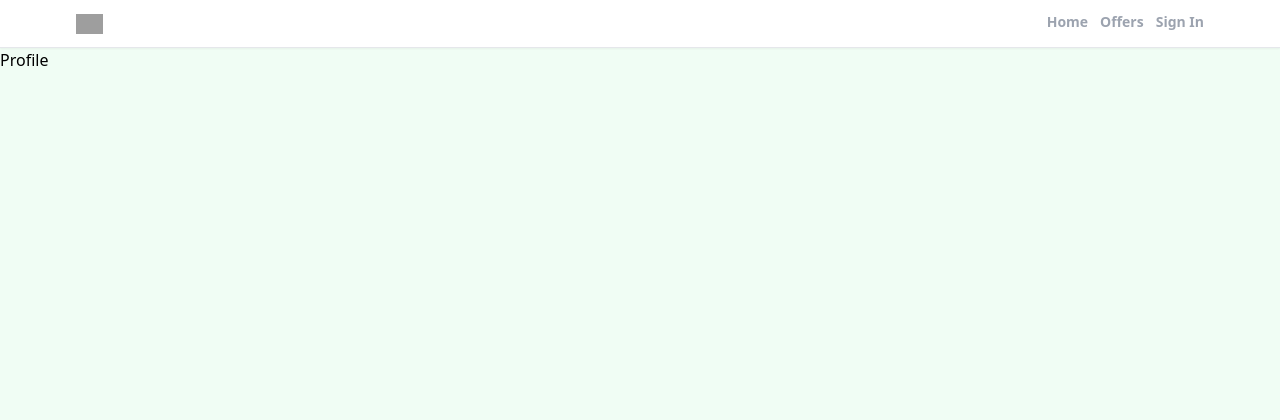
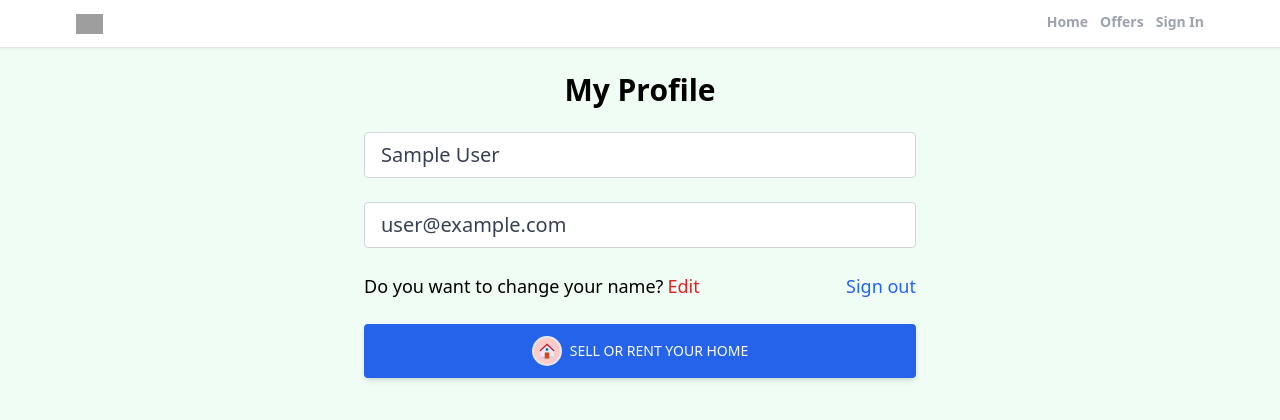
Before and after one commit to velkacembusiness/realtor-clone-react, a React (Create React App) app: page /profile in a window 1280 px wide. Shown: the top 420 px of the page. Built offline with nearby package versions, Linux system fonts and the light colour scheme; no server answers; sample sign-in values are in the browser's storage; grey boxes are pictures that could not be loaded.

Commit message:
crate private Route and costum hook for protection the profile page and add the logout functionnality

```diff
--- a/src/App.js
+++ b/src/App.js
@@ -4,6 +4,7 @@
 import Profile from './pages/Profile';
 import SignIn from './pages/SignIn';
 import SignUp from './pages/SignUp';
+import PrivateRoute from './components/PrivateRoute';
 import ForgetPassword from './pages/ForgetPassword';
 import Offers from './pages/Offers';
 import Header from './components/Header';
@@ -17,7 +18,9 @@
     <Header />
     <Routes>
       <Route path='/' element={<Home />} />
-      <Route path='/profile' element={<Profile />} />
+      <Route path='/profile' element={<PrivateRoute />}>
+        <Route path='/profile' element={<Profile />} />
+      </Route>
       <Route path='/sign-in' element={<SignIn />} />
       <Route path='/sign-up' element={<SignUp />} />
       <Route path='/forget-password' element={<ForgetPassword />} />
--- /dev/null
+++ b/src/components/PrivateRoute.jsx
@@ -0,0 +1,12 @@
+import { Outlet, Navigate } from "react-router-dom";
+import { useAuthStatus } from "../hooks/useAuthStatus";
+import Spinner from "./Spinner";
+export default function PrivateRoute() {
+   const { loggedIn, checkingStatus } = useAuthStatus();
+   if (checkingStatus) {
+     return <Spinner />;
+   }
+
+
+  return loggedIn ? <Outlet /> : <Navigate to="/sign-in" />;
+}
--- /dev/null
+++ b/src/components/Spinner.jsx
@@ -0,0 +1,10 @@
+import spinner from "../assets/svg/spinner.svg";
+export default function Spinner() {
+  return (
+    <div className="bg-black bg-opacity-50 flex items-center justify-center fixed left-0 right-0 bottom-0 top-0 z-50">
+      <div>
+        <img src={spinner} alt="Loading..." className="h-24" />
+      </div>
+    </div>
+  );
+}
--- a/src/firebase.js
+++ b/src/firebase.js
@@ -1,6 +1,6 @@
 // Import the functions you need from the SDKs you need
 import { initializeApp } from "firebase/app";
-import { getAnalytics } from "firebase/analytics";
+//import { getAnalytics } from "firebase/analytics";
 import { getFirestore } from "firebase/firestore"
  // TODO: Add SDKs for Firebase products that you want to use
 // https://firebase.google.com/docs/web/setup#available-libraries
@@ -19,6 +19,6 @@
 
 // Initialize Firebase
 const app = initializeApp(firebaseConfig);
-const analytics = getAnalytics(app);
+//const analytics = getAnalytics(app);
 
 export const db =  getFirestore()
--- /dev/null
+++ b/src/hooks/useAuthStatus.jsx
@@ -0,0 +1,19 @@
+import { useEffect, useState } from "react";
+import { getAuth, onAuthStateChanged } from "firebase/auth";
+
+export function useAuthStatus() {
+  const [loggedIn, setLoggedIn] = useState(false);
+  const [checkingStatus, setCheckingStatus] = useState(true);
+
+  useEffect(() => {
+    const auth = getAuth();
+    console.log(auth);
+    onAuthStateChanged(auth, (user) => {
+      if (user) {
+        setLoggedIn(true);
+      }
+      setCheckingStatus(false);
+    });
+  }, []);
+  return { loggedIn, checkingStatus };
+}
--- a/src/pages/Profile.jsx
+++ b/src/pages/Profile.jsx
@@ -1,7 +1,92 @@
-import React from 'react'
+import { getAuth } from "firebase/auth";
+import { useState } from "react";
+import { Link, useNavigate } from "react-router-dom";
+
+import { FcHome } from "react-icons/fc";
+
+
 
 export default function Profile() {
+  const auth = getAuth();
+  const navigate = useNavigate();
+
+  const [formData, setFormData] = useState({
+    name: auth.currentUser.displayName,
+    email: auth.currentUser.email,
+  });
+  const { name, email } = formData;
+  function onLogout() {
+    auth.signOut();
+    navigate("/");
+  }
+  function onChange(e) {
+    setFormData((prevState) => ({
+      ...prevState,
+      [e.target.id]: e.target.value,
+    }));
+  }
+
+
   return (
-    <div>Profile</div>
-  )
+    <>
+      <section className="max-w-6xl mx-auto flex justify-center items-center flex-col">
+        <h1 className="text-3xl text-center mt-6 font-bold">My Profile</h1>
+        <div className="w-full md:w-[50%] mt-6 px-3">
+          <form>
+            {/* Name Input */}
+
+            <input
+              type="text"
+              id="name"
+              value={name}
+              disabled
+              onChange={onChange}
+              className="mb-6 w-full px-4 py-2 text-xl text-gray-700 bg-white border border-gray-300 rounded transition ease-in-out"
+
+            />
+
+            {/* Email Input */}
+
+            <input
+              type="email"
+              id="email"
+              value={email}
+              disabled
+              className="mb-6 w-full px-4 py-2 text-xl text-gray-700 bg-white border border-gray-300 rounded transition ease-in-out"
+            />
+
+            <div className="flex justify-between whitespace-nowrap text-sm sm:text-lg mb-6">
+              <p className="flex items-center ">
+                Do you want to change your name?
+                <span
+
+                  className="text-red-600 hover:text-red-700 transition ease-in-out duration-200 ml-1 cursor-pointer"
+                >
+                  Edit
+                </span>
+              </p>
+              <p
+                onClick={onLogout}
+                className="text-blue-600 hover:text-blue-800 transition duration-200 ease-in-out cursor-pointer"
+              >
+                Sign out
+              </p>
+            </div>
+          </form>
+          <button
+            type="submit"
+            className="w-full bg-blue-600 text-white uppercase px-7 py-3 text-sm font-medium rounded shadow-md hover:bg-blue-700 transition duration-150 ease-in-out hover:shadow-lg active:bg-blue-800"
+          >
+            <Link
+              to="/create-listing"
+              className="flex justify-center items-center"
+            >
+              <FcHome className="mr-2 text-3xl bg-red-200 rounded-full p-1 border-2" />
+              Sell or rent your home
+            </Link>
+          </button>
+        </div>
+      </section>
+    </>
+  );
 }
```
Also changed, not shown: src/assets/svg/spinner.svg (added).
